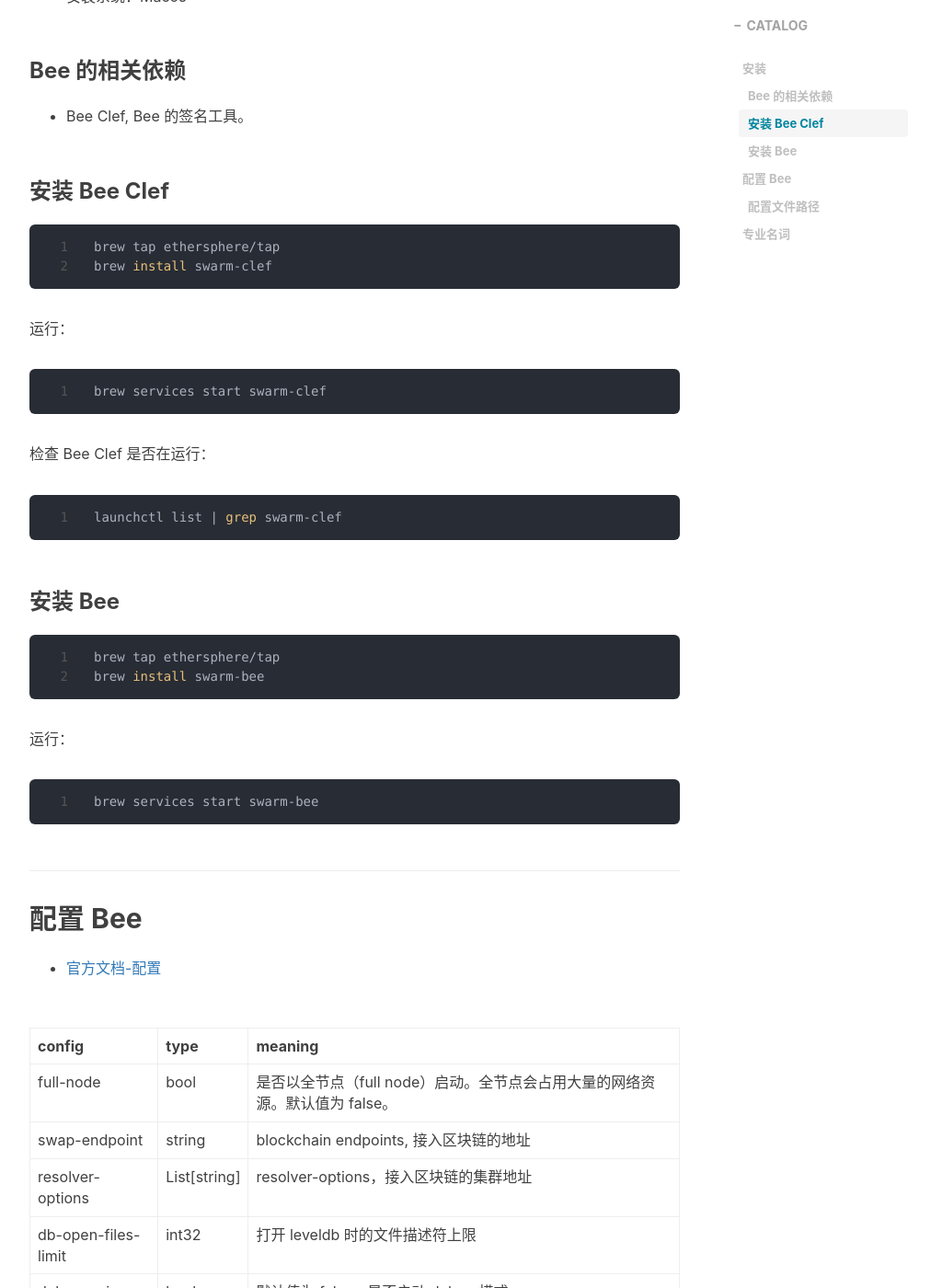
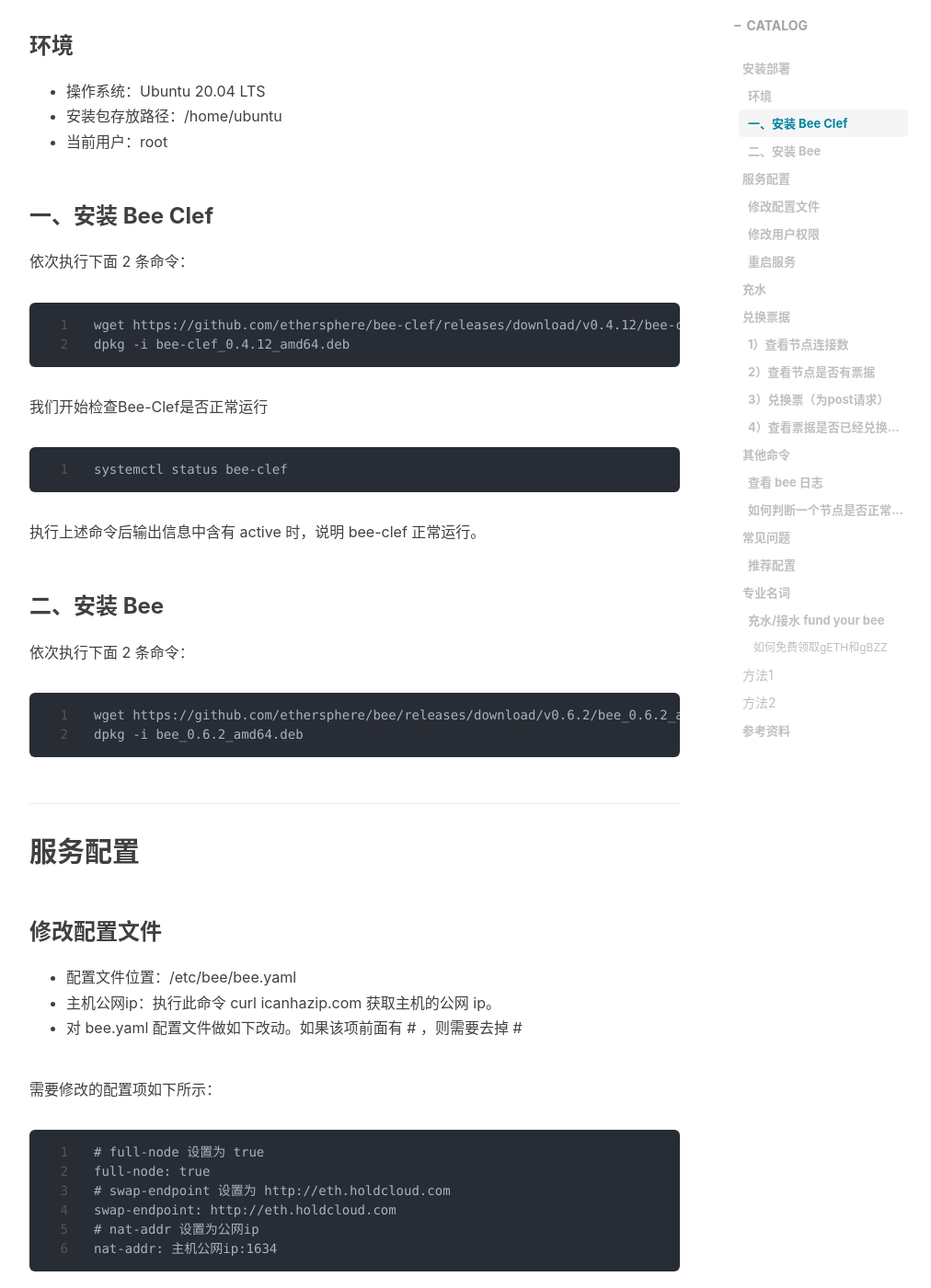
Before and after one commit to kougazhang/oom, a Jekyll site: the page built from _posts/2021-06-08-swarm.md, in a window 1280 px wide and 1400 px high, scrolled down 463 px. Shown: the whole window at 92% size, without its empty margins (233-1245 px from the left). Built offline with Jekyll 4.4.1, drawn with Linux system fonts in a browser that asks for light colours; nearby versions of some CDN libraries; comment, search, counter and statistics services are not loaded; some of the changed text lies outside the part shown.

Commit message:
update swarm

````diff
--- a/_posts/2021-06-08-swarm.md
+++ b/_posts/2021-06-08-swarm.md
@@ -11,64 +11,151 @@ tags:
   - swarm
 ---
 
-## 安装
+## 安装部署
 + [官方文档](https://docs.ethswarm.org/docs/installation/install/)
-+ 安装系统：Macos
 
-### Bee 的相关依赖
-+ Bee Clef, Bee 的签名工具。
+### 环境
+- 操作系统：Ubuntu 20.04 LTS
+- 安装包存放路径：/home/ubuntu
+- 当前用户：root
 
-### 安装 Bee Clef
-```shell
-brew tap ethersphere/tap
-brew install swarm-clef
+### 一、安装 Bee Clef
+依次执行下面 2 条命令：
+```
+wget https://github.com/ethersphere/bee-clef/releases/download/v0.4.12/bee-clef_0.4.12_amd64.deb
+dpkg -i bee-clef_0.4.12_amd64.deb
 ```
 
-运行：
-
-```shell
-brew services start swarm-clef
+我们开始检查Bee-Clef是否正常运行
+```
+systemctl status bee-clef
 ```
 
-检查 Bee Clef 是否在运行：
+执行上述命令后输出信息中含有 active 时，说明 bee-clef 正常运行。
 
-```shell
-launchctl list | grep swarm-clef
+### 二、安装 Bee
+依次执行下面 2 条命令：
+```
+wget https://github.com/ethersphere/bee/releases/download/v0.6.2/bee_0.6.2_amd64.deb
+dpkg -i bee_0.6.2_amd64.deb
 ```
 
-### 安装 Bee
+## 服务配置
 
-```shell
-brew tap ethersphere/tap
-brew install swarm-bee
+### 修改配置文件
+- 配置文件位置：/etc/bee/bee.yaml
+- 主机公网ip：执行此命令 curl icanhazip.com 获取主机的公网 ip。
+- 对 bee.yaml 配置文件做如下改动。如果该项前面有 # ，则需要去掉 #
+
+需要修改的配置项如下所示：
+```
+# full-node 设置为 true
+full-node: true
+# swap-endpoint 设置为 http://eth.holdcloud.com
+swap-endpoint: http://eth.holdcloud.com
+# nat-addr 设置为公网ip
+nat-addr: 主机公网ip:1634
 ```
 
-运行：
-```shell
-brew services start swarm-bee
+### 修改用户权限
+把 bee 加入 root 用户组
+```
+usermod -a -G root bee
+chmod 666 /var/lib/bee/statestore/CURRENT.bak
 ```
 
-## 配置 Bee
-+ [官方文档-配置](https://docs.ethswarm.org/docs/working-with-bee/configuration/)
+### 重启服务
 
+使用如下命令启动服务。（在未充水前启动会报错，因为启动必须往节点账号重置相应的 ETH和BZZ 测试币）
+```
+systemctl restart bee
+```
 
-|config|type|meaning|
-|---|---|---|
-|full-node|bool|是否以全节点（full node）启动。全节点会占用大量的网络资源。默认值为 false。|
-|swap-endpoint|string|blockchain endpoints, 接入区块链的地址|
-|resolver-options|List[string]|resolver-options，接入区块链的集群地址|
-|db-open-files-limit|int32|打开 leveldb 时的文件描述符上限|
-|debug-api-enable|bool|默认值为 false，是否启动 debug 模式|
-|debug-api-addr|string|debug api 地址|
+## 充水
 
-### 配置文件路径
+使用如下命令查看钱包地址，把钱包地址发送给运营人员充水。
 ```
-vi /usr/local/etc/swarm-bee/bee.yaml
-brew services restart swarm-bee
+bee-get-addr
 ```
+
+## 兑换票据
+
+### 1）查看节点连接数
+```
+http://节点ip:节点端口/peers
+```
+说明：address 越多说明节点连接数越多、节点越健康，如果无法访问或者返回404 说明节点有问题
+
+使用封装好的命令：
+```
+curl -s http://localhost:1635/peers | jq '.peers | length'
+```
+
+### 2）查看节点是否有票据
+```
+http://节点ip:节点端口/chequebook/cheque
+```
+说明：返回json或空或有值为正常 字典中key为lastreceived 的值为非null 为有效票据，null为空票
+
+### 3）兑换票（为post请求）
+```
+curl -X POST "192.168.66.240:17000/chequebook/cashout/$peer"
+```
+说明：
++ $peer 为字典key为lastreceived 的值为非空中key为peer的值
++ 返回 200为正常兑换
+
+### 4）查看票据是否已经兑换（为get请求）
+```
+curl -s "192.168.66.240:17000/chequebook/cashout/$peer
+```
+说明：
++ $peer 为字典key为lastreceived 的值为非空中key为peer的值
++ 返回 404 为此票未兑换 返回json为已经兑换
+
+## 其他命令
+
+### 查看 bee 日志
+```
+journalctl --lines=100 --follow --unit bee
+```
+
+### 如何判断一个节点是否正常运行
+执行如下命令，返回Ethereum Swarm Bee
+```
+curl http://localhost:1633
+```
+
+检查已连接的节点数大于0
+```
+curl -s http://localhost:1635/peers | jq '.peers | length'
+```
+
+## 常见问题
+
+### 推荐配置
+https://github.com/ethersphere/bee/issues/1927
 
 ## 专业名词
 + chequebook contract
 + cashing out cheques
 + Goerli node
-+ fund your bee, 这个是不是接水，投资 bee？？？
+
+### 充水/接水 fund your bee
+因为启动Swarm项目需要质押gBZZ测试币，但由于免费领取测试币的接口都被专门薅羊毛的搞光了，被薅出的gBZZ就被成为“水”
+
+启动Bee节点需要消耗一定量的gBZZ币，若节点无gBZZ币，则Bee节点无法正常运行。
+
+#### 如何免费领取gETH和gBZZ
+##### 方法1
+目前最好的就是通过 https://faucet.goerli.mudit.blog/ 发twitter领取完，再到https://app.uniswap.org/#/swap?use=V2 去兑换gBZZ,兑换步骤参考https://www.bcskill.com/index.php/archives/1105.html
+
+##### 方法2
+或者https://discord.gg/GU22h2utj6 中的#faucet频道去领取
+发送 /faucet sprinkle 你的地址
+
+## 参考资料
++ swarm 官方目前唯一下载地址：https://github.com/ethersphere/bee/releases
++ 酷多，https://www.kuduo.com/
++ 管理后台，https://nameme.cn/#/pages/adv/adv
++ 区块链中文社区，https://www.bcskill.com/index.php/category/Ethereum-%E6%96%B0%E6%89%8B%E6%95%99%E7%A8%8B/3/
````
